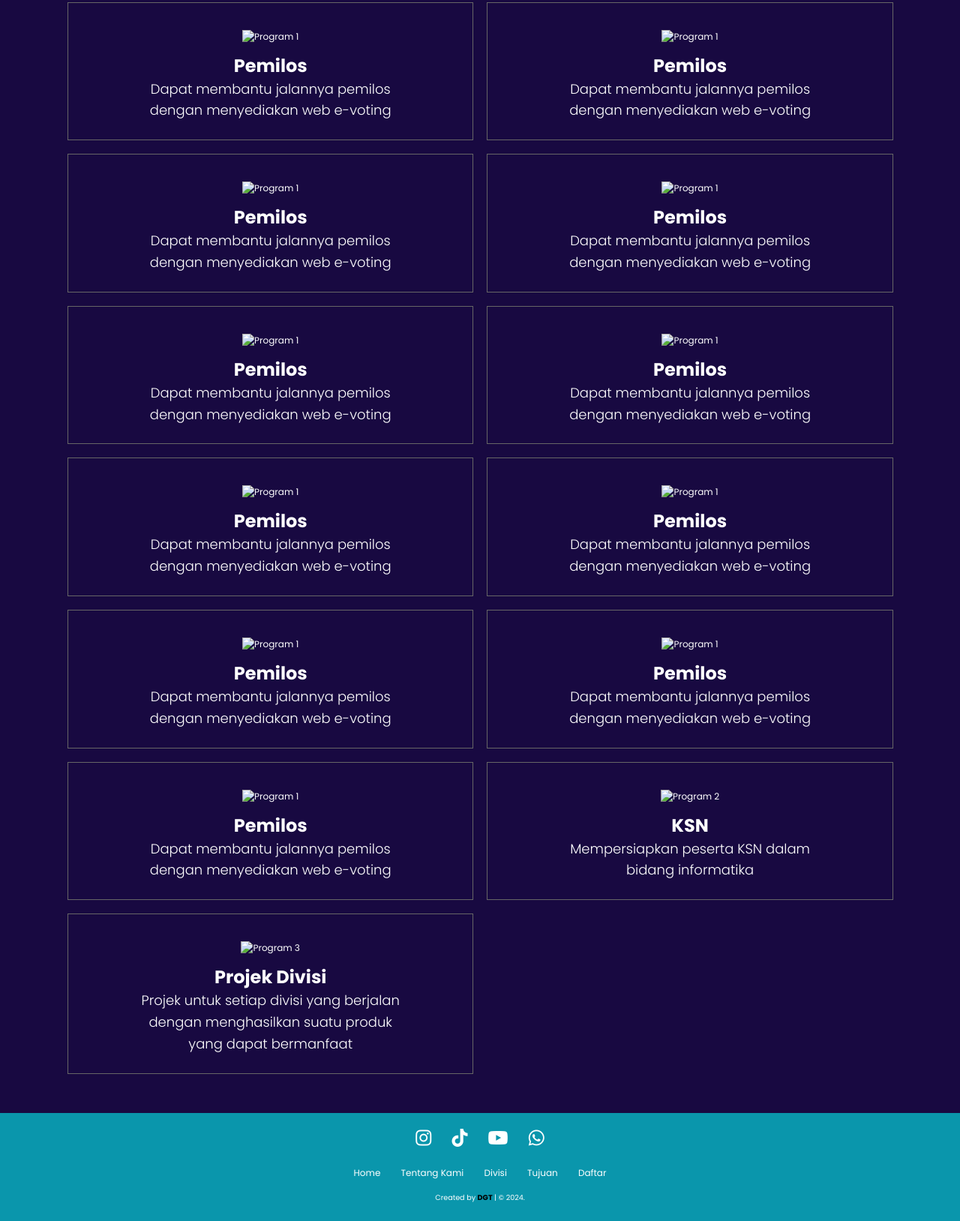
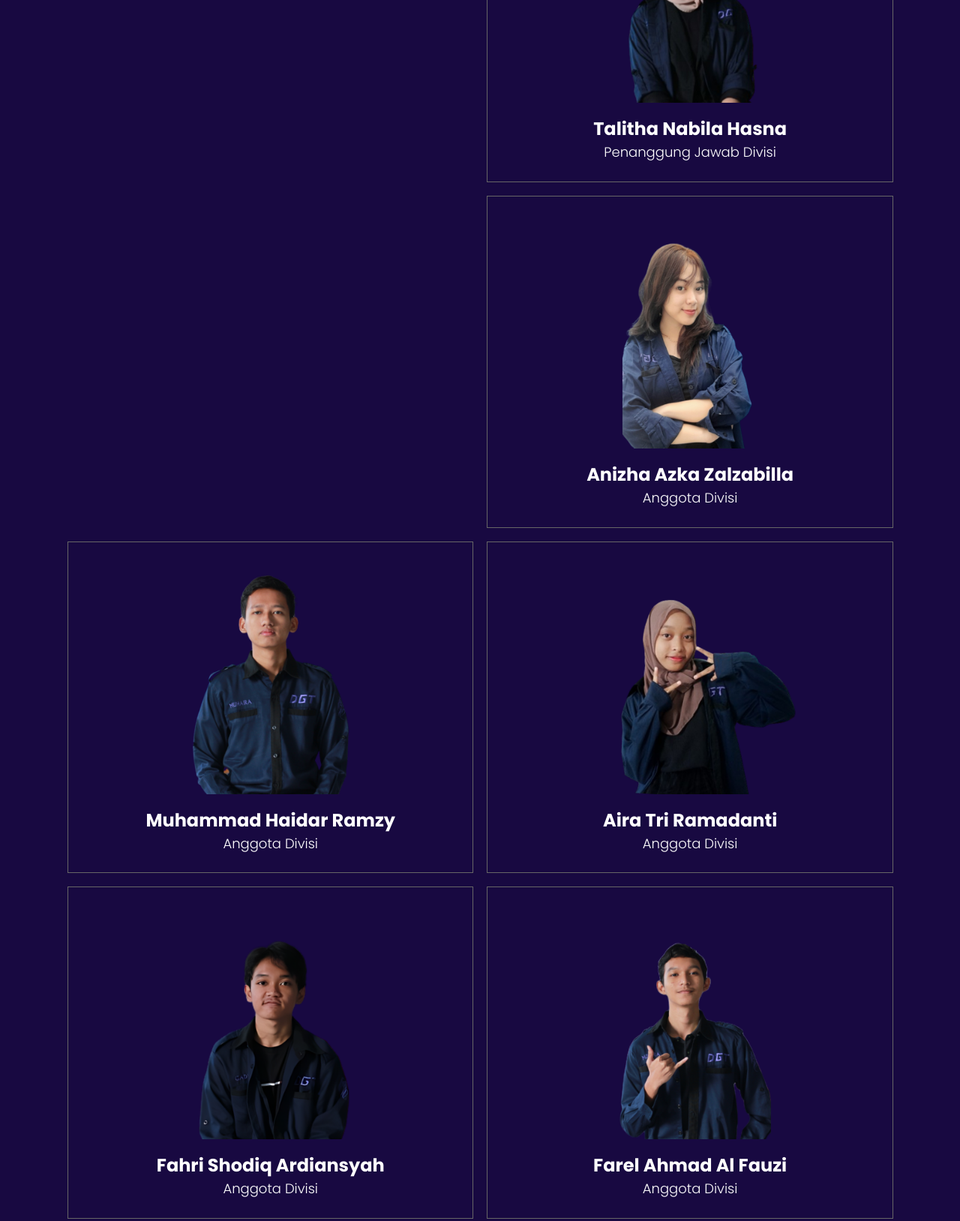
Before and after one commit to Alex21321312/redirect-med-sos, a plain HTML site: page index.html in a window 1280 px wide. Shown: the part 391-2019 px from the top of the page at 75% size. Drawn offline with nearby package versions, Linux system fonts and the light colour scheme.

Commit message:
Update index.html

```diff
--- a/index.html
+++ b/index.html
@@ -87,169 +87,136 @@
   <div data-aos="zoom-in"
        data-aos-duration="1000">
     <div class="row">
-      <div class="product-card">
+      <div class="product-card2">
         <div class="product-icons">
         </div>
         <div class="product-image">
-          <img src="img/16.png" alt="Program 1">
+          <img src="" alt="">
         </div>
         <div class="product-content">
-          <h3>Pemilos</h3>
-          <p>Dapat membantu jalannya pemilos dengan menyediakan web e-voting</p>
+          <h3></h3>
+          <p></p>
         </div>
       </div>
       <div class="product-card">
         <div class="product-icons">
         </div>
         <div class="product-image">
-          <img src="img/16.png" alt="Program 1">
+          <img src="img/Talitha Nabila Hasna.png" alt="Program 1">
         </div>
         <div class="product-content">
-          <h3>Pemilos</h3>
-          <p>Dapat membantu jalannya pemilos dengan menyediakan web e-voting</p>
+          <h3>Talitha Nabila Hasna</h3>
+          <p>Penanggung Jawab Divisi</p>
+        </div>
+      </div>
+      <div class="product-card2">
+        <div class="product-icons">
+        </div>
+        <div class="product-image">
+          <img src="" alt="">
+        </div>
+        <div class="product-content">
+          <h3></h3>
+          <p></p>
         </div>
       </div>
       <div class="product-card">
         <div class="product-icons">
         </div>
         <div class="product-image">
-          <img src="img/16.png" alt="Program 1">
+          <img src="img/Anizha Azka Zalzabilla.png" alt="Program 1">
         </div>
         <div class="product-content">
-          <h3>Pemilos</h3>
-          <p>Dapat membantu jalannya pemilos dengan menyediakan web e-voting</p>
+          <h3>Anizha Azka Zalzabilla</h3>
+          <p>Anggota Divisi</p>
         </div>
       </div>
       <div class="product-card">
         <div class="product-icons">
         </div>
         <div class="product-image">
-          <img src="img/16.png" alt="Program 1">
+          <img src="img/Muhammad Haidar Ramzy.png" alt="Program 1">
         </div>
         <div class="product-content">
-          <h3>Pemilos</h3>
-          <p>Dapat membantu jalannya pemilos dengan menyediakan web e-voting</p>
+          <h3>Muhammad Haidar Ramzy</h3>
+          <p>Anggota Divisi</p>
         </div>
       </div>
       <div class="product-card">
         <div class="product-icons">
         </div>
         <div class="product-image">
-          <img src="img/16.png" alt="Program 1">
+          <img src="img/Aira Tri Ramadanti.png" alt="Program 1">
         </div>
         <div class="product-content">
-          <h3>Pemilos</h3>
-          <p>Dapat membantu jalannya pemilos dengan menyediakan web e-voting</p>
+          <h3>Aira Tri Ramadanti</h3>
+          <p>Anggota Divisi</p>
         </div>
       </div>
       <div class="product-card">
         <div class="product-icons">
         </div>
         <div class="product-image">
-          <img src="img/16.png" alt="Program 1">
+          <img src="img/Fahri Shodiq Ardiansyah.png" alt="Program 1">
         </div>
         <div class="product-content">
-          <h3>Pemilos</h3>
-          <p>Dapat membantu jalannya pemilos dengan menyediakan web e-voting</p>
+          <h3>Fahri Shodiq Ardiansyah</h3>
+          <p>Anggota Divisi</p>
         </div>
       </div>
       <div class="product-card">
         <div class="product-icons">
         </div>
         <div class="product-image">
-          <img src="img/16.png" alt="Program 1">
+          <img src="img/Farel Ahmad Al Faui.png" alt="Program 1">
         </div>
         <div class="product-content">
-          <h3>Pemilos</h3>
-          <p>Dapat membantu jalannya pemilos dengan menyediakan web e-voting</p>
+          <h3>Farel Ahmad Al Fauzi</h3>
+          <p>Anggota Divisi</p>
         </div>
       </div>
       <div class="product-card">
         <div class="product-icons">
         </div>
         <div class="product-image">
-          <img src="img/16.png" alt="Program 1">
+          <img src="img/Laila Dinda Iswari.png" alt="Program 1">
         </div>
         <div class="product-content">
-          <h3>Pemilos</h3>
-          <p>Dapat membantu jalannya pemilos dengan menyediakan web e-voting</p>
+          <h3>Laila Dinda Iswari</h3>
+          <p>Anggota Divisi</p>
         </div>
       </div>
       <div class="product-card">
         <div class="product-icons">
         </div>
         <div class="product-image">
-          <img src="img/16.png" alt="Program 1">
+          <img src="img/Talitha Nabila Hasna.png" alt="Program 1">
         </div>
         <div class="product-content">
-          <h3>Pemilos</h3>
-          <p>Dapat membantu jalannya pemilos dengan menyediakan web e-voting</p>
+          <h3>Talitha Nabila Hasna</h3>
+          <p>Anggota Divisi</p>
         </div>
       </div>
       <div class="product-card">
         <div class="product-icons">
         </div>
         <div class="product-image">
-          <img src="img/16.png" alt="Program 1">
-        </div>
+          <img src="img/Victoria Setya Wahana.png" alt="Program 2">
+        </div>/
         <div class="product-content">
-          <h3>Pemilos</h3>
-          <p>Dapat membantu jalannya pemilos dengan menyediakan web e-voting</p>
+          <h3>Victoria Setya Wahana</h3>
+          <p>Anggota DIvisi</p>
         </div>
       </div>
       <div class="product-card">
         <div class="product-icons">
         </div>
         <div class="product-image">
-          <img src="img/16.png" alt="Program 1">
+          <img src="img/Unknown.png" alt="Program 3">
         </div>
         <div class="product-content">
-          <h3>Pemilos</h3>
-          <p>Dapat membantu jalannya pemilos dengan menyediakan web e-voting</p>
-        </div>
-      </div>
-      <div class="product-card">
-        <div class="product-icons">
-        </div>
-        <div class="product-image">
-          <img src="img/16.png" alt="Program 1">
-        </div>
-        <div class="product-content">
-          <h3>Pemilos</h3>
-          <p>Dapat membantu jalannya pemilos dengan menyediakan web e-voting</p>
-        </div>
-      </div>
-      <div class="product-card">
-        <div class="product-icons">
-        </div>
-        <div class="product-image">
-          <img src="img/16.png" alt="Program 1">
-        </div>
-        <div class="product-content">
-          <h3>Pemilos</h3>
-          <p>Dapat membantu jalannya pemilos dengan menyediakan web e-voting</p>
-        </div>
-      </div>
-      <div class="product-card">
-        <div class="product-icons">
-        </div>
-        <div class="product-image">
-          <img src="img/17.png" alt="Program 2">
-        </div>
-        <div class="product-content">
-          <h3>KSN</h3>
-          <p>Mempersiapkan peserta KSN dalam bidang informatika</p>
-        </div>
-      </div>
-      <div class="product-card">
-        <div class="product-icons">
-        </div>
-        <div class="product-image">
-          <img src="img/18.png" alt="Program 3">
-        </div>
-        <div class="product-content">
-          <h3>Projek Divisi</h3>
-          <p>Projek untuk setiap divisi yang berjalan dengan menghasilkan suatu produk yang dapat bermanfaat</p>
+          <h3>Dzikrul Muhammad Al-Itikafi</h3>
+          <p>Anggota Divisi</p>
         </div>
       </div>
     </div>
@@ -261,7 +228,7 @@
   <footer>
     <div class="socials">
       <a href="https://www.instagram.com/dgtech_smapa/"><i class="fa-brands fa-instagram fa-2xl"></i></a>
-      <a href="hhttps://www.tiktok.com/@devil_gama_technology?_t=8nzPfQkP4cb&_r=1"><i class="fa-brands fa-tiktok fa-2xl"></i></a>
+      <a href="https://www.tiktok.com/@devil_gama_technology?_t=8nzPfQkP4cb&_r=1"><i class="fa-brands fa-tiktok fa-2xl"></i></a>
       <a href="https://www.youtube.com/@DevilgamaTechnology"><i class="fa-brands fa-youtube fa-2xl"></i></a>
       <a href="https://wa.me/83862145455"><i class="fa-brands fa-whatsapp fa-2xl"></i></a>
     </div>
```
